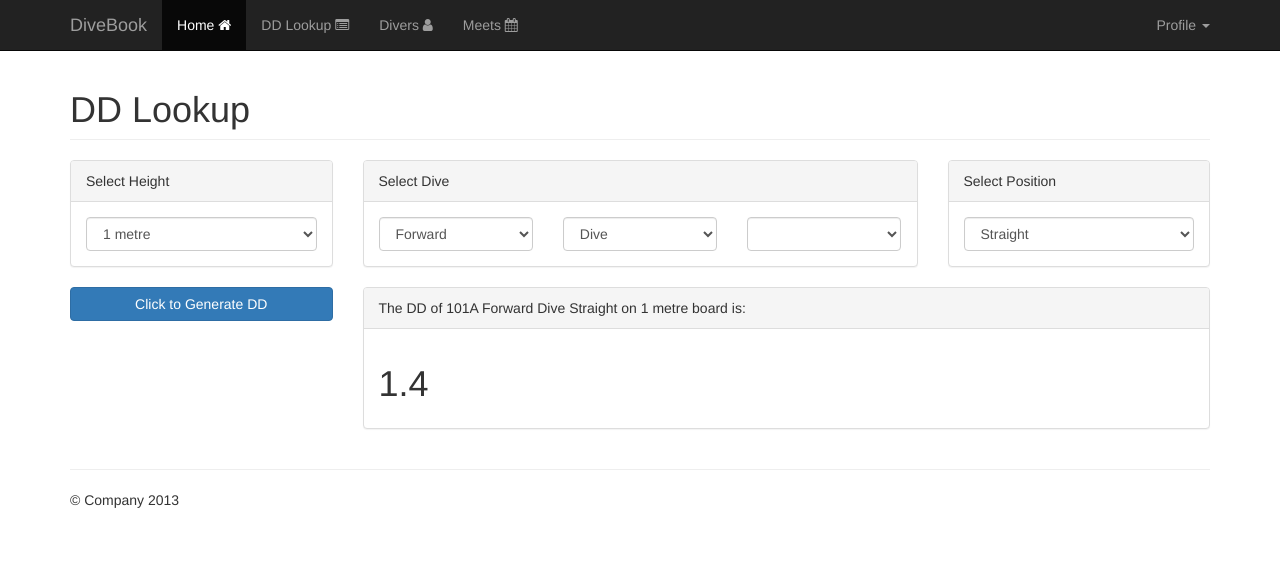
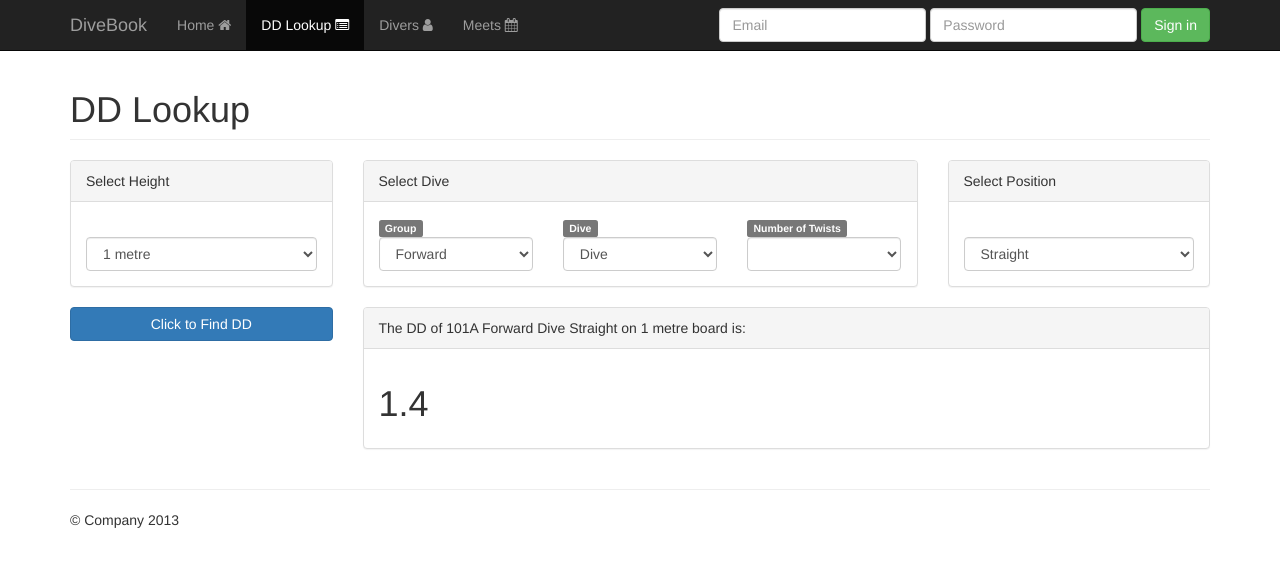
Before and after one commit to AnimositE/DatabasesProject, a Flask app: page /dd/ in a window 1280 px wide. Shown: the top 567 px of the page. Run offline with Flask 2, Linux system fonts and the light colour scheme; the visitor is signed in with stand-in values (Sample User, id 1); some libraries are stand-ins or nearby versions.

Commit message:
Added text labels

```diff
--- a/templates/ddlookup.html
+++ b/templates/ddlookup.html
@@ -28,20 +28,19 @@
         </div>
         <div class="navbar-collapse collapse">
           <ul class="nav navbar-nav">
-            <li class="active">
+            <li>
               <a href="/index/">Home&nbsp;<i class="fa fa-home"></i></a>
             </li>
-            <li>
-              <a href="/dd/">DD Lookup&nbsp;<i class="fa fa-list-alt"></i></a>
+            <li class="active">
+              <a>DD Lookup&nbsp;<i class="fa fa-list-alt"></i></a>
             </li>
             <li>
-              <a href="/divers/">Divers&nbsp;<i class="fa fa-user"></i></a>
+              <a>Divers&nbsp;<i class="fa fa-user"></i></a>
             </li>
             <li>
               <a href="/meets/">Meets&nbsp;<i class="fa fa-calendar"></i></a>
             </li>
           </ul>
-          {% if 'id' not in session %}
           <form method="POST" action="/login/" class="navbar-form navbar-right">
             <div class="form-group">
               <input placeholder="Email" name="email" class="form-control" type="text">
@@ -50,22 +49,7 @@
               <input placeholder="Password" name="pass" class="form-control" type="password">
             </div>
             <button type="submit" class="btn btn-success">Sign in</button>
-            <a class="btn btn-info" href="/register/">Sign up</a>
           </form>
-          {% else %}
-          <ul class="nav navbar-nav navbar-right">
-            <li class="dropdown">
-              <a href="#" class="dropdown-toggle" data-toggle="dropdown">Profile <b class="caret"></b></a>
-              <ul class="dropdown-menu">
-                <li><a href="#">Manage Profile</a></li>
-                <li><a href="#">Manage Dives</a></li>
-                <li><a href="#">Manage Dive Sheets</a></li>
-                <li class="divider"></li>
-                <li><a href="#">Log out</a></li>
-              </ul>
-            </li>
-          </ul>
-          {% endif %}
         </div>
         <!--/.navbar-collapse -->
       </div>
@@ -79,19 +63,22 @@
             <div class="panel-heading">Select Height
             </div>
             <div class="panel-body">
+              <br>
               <select class="form-control">
                 <option>1 metre</option>
-                <option>3 metre</option>
+                <option>3metre</option>
               </select>
             </div>
           </div>
         </div>
         <div class="col-md-6">
           <div class="panel panel-default">
-            <div class="panel-heading">Select Dive</div>
+            <div class="panel-heading">Select Dive
+            </div>
             <div class="panel-body">
               <div class="row">
                 <div class="col-md-4">
+                  <span class="label label-default">Group</span>
                   <select class="form-control">
                     <option>Forward</option>
                     <option>Back</option>
@@ -100,6 +87,7 @@
                   </select>
                 </div>
                 <div class="col-md-4">
+                  <span class="label label-default">Dive</span>
                   <select class="form-control">
                     <option>Dive</option>
                     <option>Somersault</option>
@@ -115,6 +103,7 @@
                   </select>
                 </div>
                 <div class="col-md-4">
+                  <span class="label label-default">Number of Twists</span>
                   <select class="form-control">
                     <option></option>
                     <option>1/2 Twist</option>
@@ -134,8 +123,10 @@
         </div>
         <div class="col-md-3">
           <div class="panel panel-default">
-            <div class="panel-heading">Select Position</div>
+            <div class="panel-heading">Select Position
+            </div>
             <div class="panel-body">
+              <br>
               <select class="form-control">
                 <option>Straight</option>
                 <option>Pike</option>
@@ -148,7 +139,7 @@
       </div>
       <div class="row">
         <div class="col-md-3">
-          <a class="btn btn-primary btn-block">Click to Generate DD</a>
+          <a class="btn btn-primary btn-block">Click to Find DD</a>
         </div>
         <div class="col-md-9">
           <div class="panel panel-default">
```
